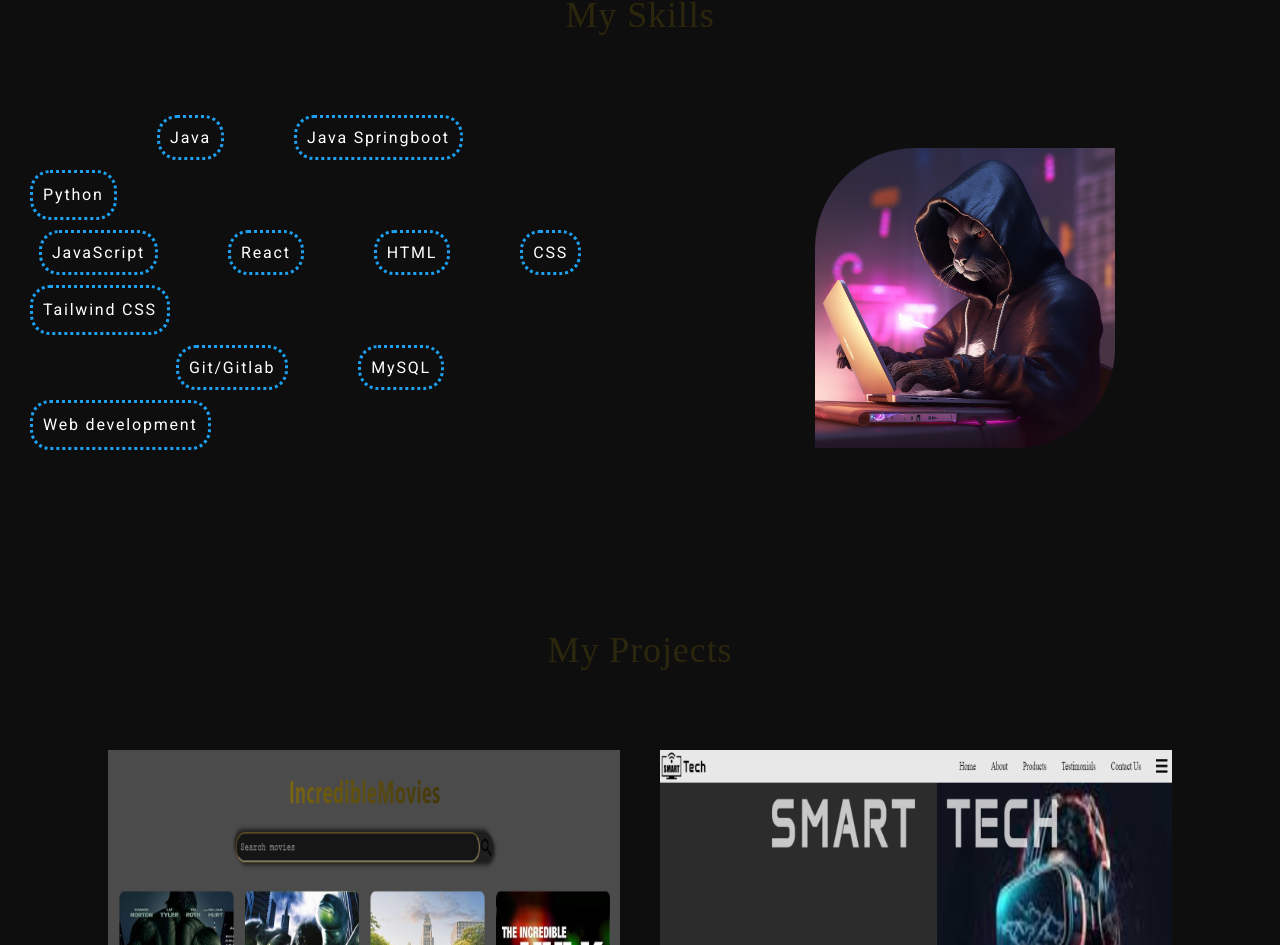
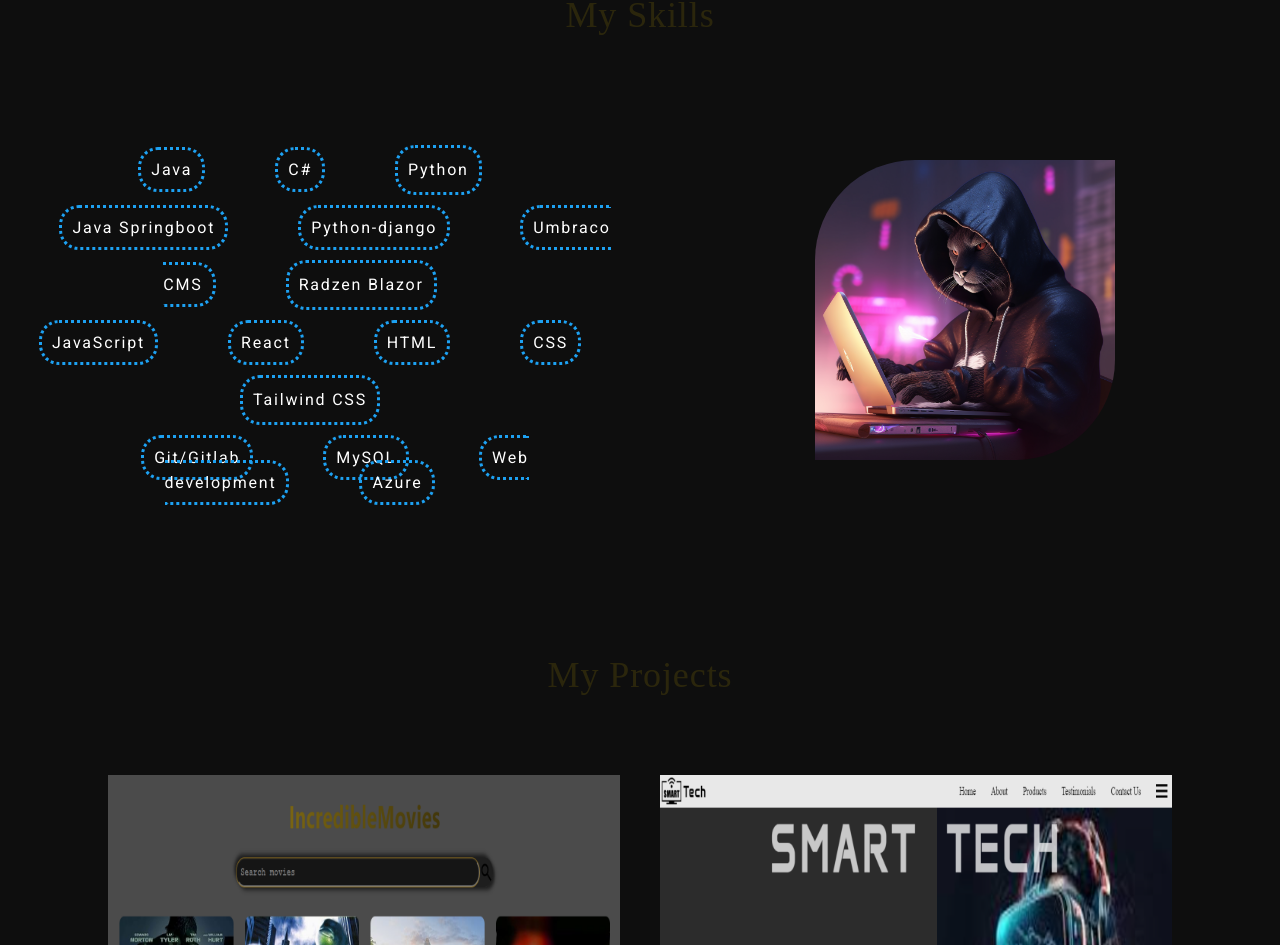
Before and after one commit to snmyk/CODSOFT, a React (Vite) app in the folder Task2/: page / in a window 1280 px wide. Shown: the part 1452-2397 px from the top of the page. Built offline with nearby package versions, Linux system fonts and the light colour scheme; a web font is replaced by a local one.

Commit message:
added new skills

```diff
--- a/Task2/src/App.jsx
+++ b/Task2/src/App.jsx
@@ -104,16 +104,21 @@ function App()
           <div className='skills-info flex justify-center items-center mt-5'>
             <div className='skills-list'>
               <p className='inline'>Java</p>
+              <p className='inline'>C#</p>
+              <p className='inline-block'>Python</p><br/>
               <p className='inline'>Java Springboot</p>
-              <p>Python</p>
+              <p className='inline'>Python-django</p>
+              <p className='inline'>Umbraco CMS</p>
+              <p className='inline-block'>Radzen Blazor</p><br/>
               <p className='inline'>JavaScript</p>
               <p className='inline'>React</p>
               <p className='inline'>HTML</p>
               <p className='inline'>CSS</p>
-              <p>Tailwind CSS</p>
+              <p className='inline-block'>Tailwind CSS</p><br/>
               <p className='inline'>Git/Gitlab</p>
               <p className='inline'>MySQL</p>
-              <p>Web development</p>
+              <p className='inline'>Web development</p>
+              <p className='inline'>Azure</p>
             </div>
             <div className='flex justify-center items-center'>
               <img src='/Images/Icons/skills-image.png' alt='picture'/>
```
